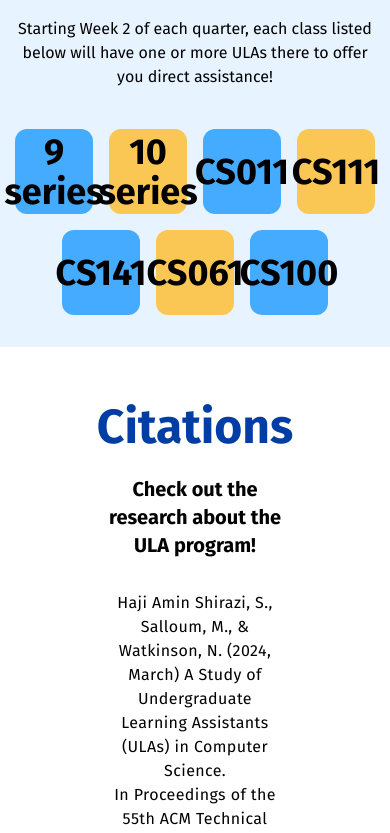
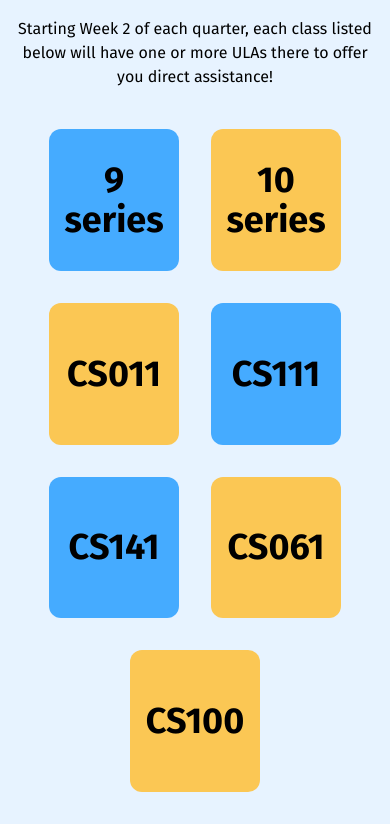
Before and after one commit to acm-ucr/cse-ula, a Next.js app: page /about in a window 390 px wide. Shown: the part 1645-2478 px from the top of the page. Built offline with nearby package versions, Linux system fonts and the light colour scheme.

Commit message:
Reimplemented Mobile Responsiveness

```diff
--- a/src/components/about/CourseOfferingCard.tsx
+++ b/src/components/about/CourseOfferingCard.tsx
@@ -9,7 +9,7 @@ const CourseOfferingCard = ({ course, color }: CourseOfferingCardProps) => {
 
   return (
     <div
-      className={`flex aspect-[11/12] w-1/5 items-center justify-center rounded-xl ${bgColor} text-center text-4xl font-semibold`}
+      className={`flex aspect-[11/12] w-1/3 items-center justify-center rounded-xl sm:w-1/5 ${bgColor} p-2 text-center text-4xl font-semibold`}
     >
       {course}
     </div>
--- a/src/components/about/CourseOfferings.tsx
+++ b/src/components/about/CourseOfferings.tsx
@@ -16,12 +16,21 @@ const CourseOfferings = () => {
           or more ULAs there to offer you direct assistance!
         </p>
       </div>
-      <div className="flex flex-wrap justify-center gap-4">
+      <div className="hidden flex-wrap justify-center gap-8 sm:flex">
         {courses.map((course, index) => (
           <CourseOfferingCard
             course={course.name}
             key={index}
-            color={index % 2 === 0 ? "blue" : "yellow"}
+            color={[0, 2, 5].includes(index) ? "blue" : "yellow"}
+          />
+        ))}
+      </div>
+      <div className="flex flex-wrap justify-center gap-8 sm:hidden">
+        {courses.map((course, index) => (
+          <CourseOfferingCard
+            course={course.name}
+            key={index}
+            color={[0, 3, 4].includes(index) ? "blue" : "yellow"}
           />
         ))}
       </div>
```
